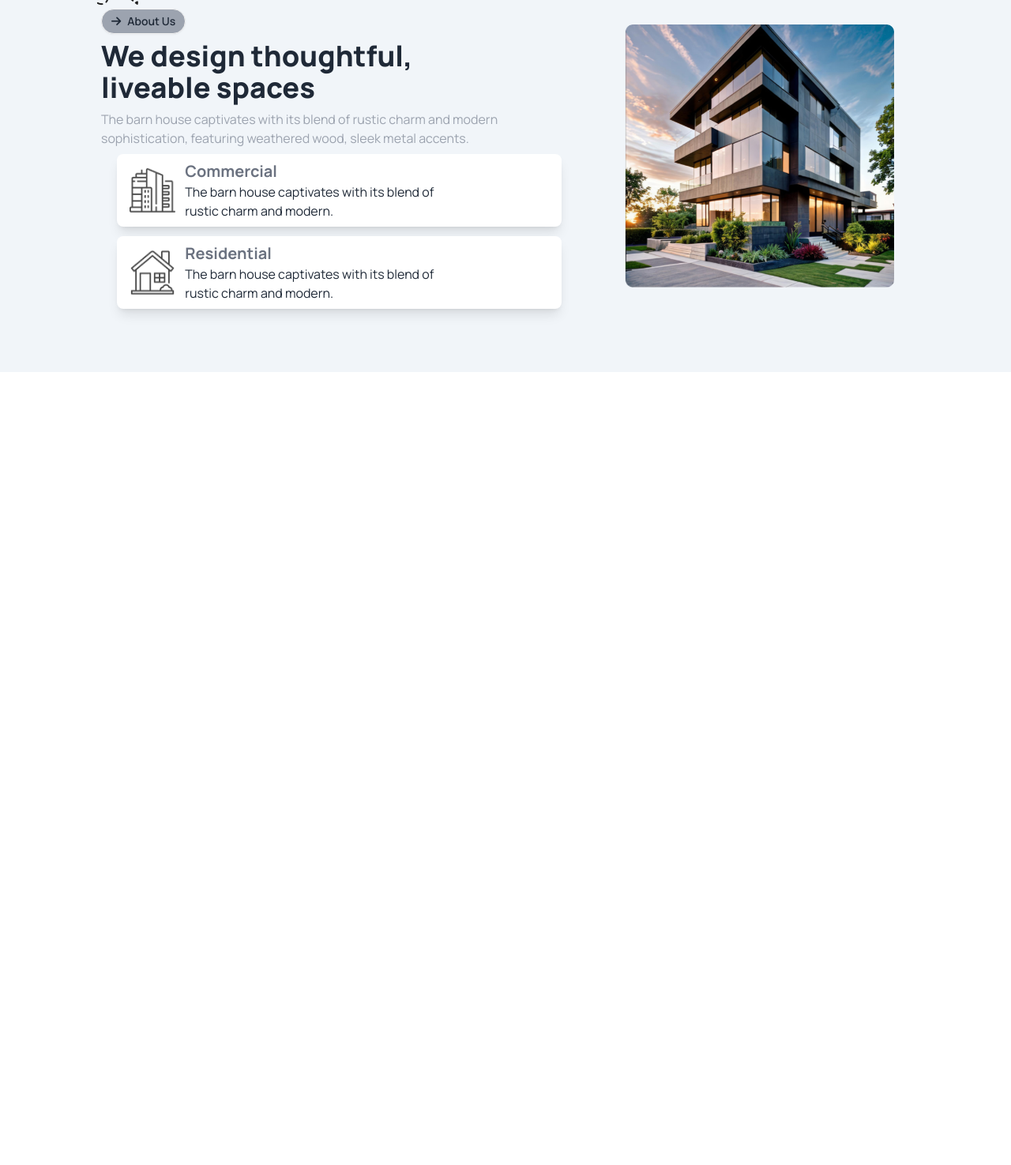
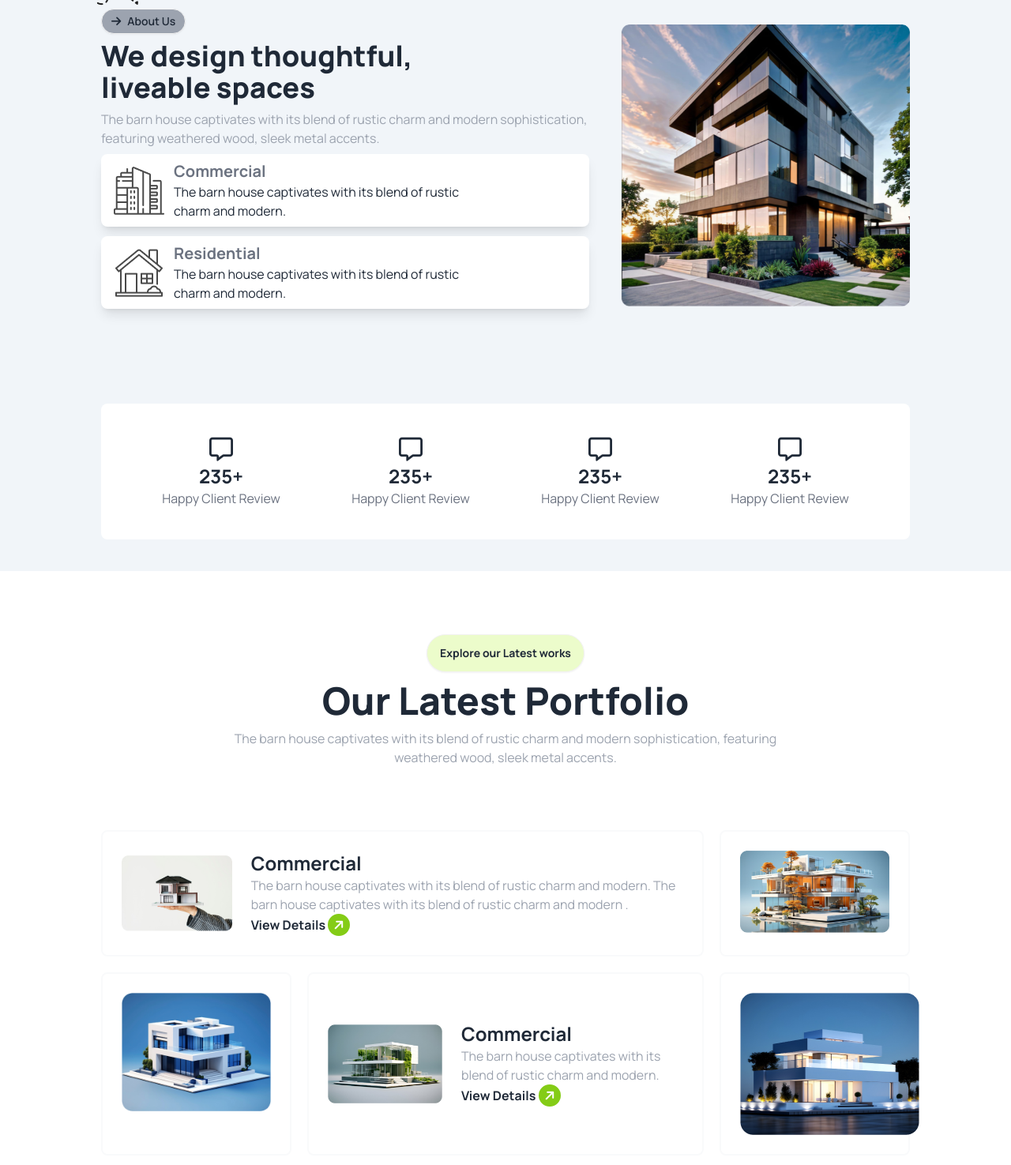
Before and after one commit to Shuvo1543/architechture-landing-page, a plain HTML site: page index.html in a window 1280 px wide. Shown: the part 851-2326 px from the top of the page at 79% size. Before the commit the page ends 1362 px from the top, so only its background shows below. Drawn offline with nearby package versions, Linux system fonts and the light colour scheme.

Commit message:
Added New Section

```diff
--- a/index.html
+++ b/index.html
@@ -130,7 +130,7 @@
 
     <!-- About Us Section Start -->
 
-    <section class="bg-slate-100 my-10">
+    <section class="bg-slate-100 mt-10">
       <div class="max-w-screen-lg mx-auto flex flex-col-reverse md:flex-col lg:flex-row gap-5 lg:gap-10 py-20">
         <!-- About Us Text Content -->
         <div class="space-y-2">
@@ -142,7 +142,7 @@
             <p class="text-gray-400">The barn house captivates with its blend of rustic charm and
               modern sophistication, featuring weathered wood, sleek metal accents.</p>
           </div>
-          <div class="flex flex-col md:flex-row lg:flex-col gap-3 px-5">
+          <div class="flex flex-col md:flex-row lg:flex-col gap-3 px-5 lg:px-0">
             <!-- Card -->
             <div class="flex gap-3 lg:items-center bg-white rounded-lg shadow-lg px-4 py-2">
               <div>
@@ -167,12 +167,90 @@
         </div>
         <!-- About Us Images Content -->
         <div class="lg:mt-7">
-          <img src="images/Rectangle.png" alt="" class="mx-auto px-5">
+          <img src="images/Rectangle.png" alt="" class="mx-auto px-5 lg:px-0">
         </div>
       </div>
     </section>
 
     <!-- About Us Section Start -->
+
+    <!-- Client Review Section Start -->
+     <section class="bg-slate-100 py-10">
+      <div class="max-w-screen-lg mx-auto">
+        <div class="grid grid-cols-1 md:grid-cols-2 lg:grid-cols-4 gap-4 bg-white px-10 py-10 rounded-lg text-center">
+          <div>
+            <i class="fa-regular fa-message text-3xl"></i>
+            <h4 class="text-gray-800 text-2xl font-bold">235+</h4>
+            <p class="text-gray-500">Happy Client Review</p>
+          </div>
+          <div>
+            <i class="fa-regular fa-message text-3xl"></i>
+            <h4 class="text-gray-800 text-2xl font-bold">235+</h4>
+            <p class="text-gray-500">Happy Client Review</p>
+          </div>
+          <div>
+            <i class="fa-regular fa-message text-3xl"></i>
+            <h4 class="text-gray-800 text-2xl font-bold">235+</h4>
+            <p class="text-gray-500">Happy Client Review</p>
+          </div>
+          <div>
+            <i class="fa-regular fa-message text-3xl"></i>
+            <h4 class="text-gray-800 text-2xl font-bold">235+</h4>
+            <p class="text-gray-500">Happy Client Review</p>
+          </div>
+        </div>
+      </div>
+     </section>
+    <!-- Client Review Section End -->
+
+    <!-- Our Portfolio Section -->
+     <section class="bg-white py-20">
+      <div class="max-w-screen-lg mx-auto">
+        <!-- Text Content -->
+        <div class="text-center space-y-3">
+          <button class="btn bg-lime-100 rounded-full font-bold">Explore our Latest works</button>
+          <h2 class="text-5xl font-extrabold">Our Latest Portfolio</h2>
+          <p class="text-gray-400 w-9/12 mx-auto">The barn house captivates with its blend of rustic charm and modern sophistication, featuring weathered wood, sleek metal accents.</p>
+        </div>
+        <!-- Card Items -->
+         <div class="grid grid-cols-4 gap-5 mt-20 px-5 lg:px-0">
+          <div class="p-6 border-2 border-gray-50 col-span-4 lg:col-span-3 flex items-center gap-6 rounded-lg">
+            <div class="">
+              <img src="images/img1.png" alt="" class="mx-auto">
+            </div>
+            <div class="">
+              <h4 class="text-2xl font-bold text-gray-800">Commercial</h4>
+              <p class="text-gray-400">The barn house captivates with its blend of rustic charm and modern. The barn house captivates with its blend of rustic charm and modern .</p>
+              <a href="" class="font-bold">View Details <i
+                class="fa-solid fa-arrow-right w-7 h-7 inline-flex rounded-full items-center justify-center -rotate-45 text-white bg-lime-500"></i></a>
+            </div>
+          </div>
+          <div class="p-6 border-2 border-gray-50 rounded-lg col-span-4 md:col-span-2 lg:col-span-1">
+            <img src="images/img2.png" alt="" class="mx-auto">
+          </div>
+          <div class="p-6 border-2 border-gray-50 rounded-lg col-span-4 md:col-span-2 lg:col-span-1">
+            <img src="images/img3.png" alt="" class="mx-auto">
+          </div>
+          <div class="p-6 border-2 border-gray-50 col-span-4 lg:col-span-2 flex items-center gap-6 rounded-lg">
+            <div>
+              <img src="images/img4.png" alt="" class="mx-auto">
+            </div>
+            <div>
+              <h4 class="text-2xl font-bold text-gray-800">Commercial</h4>
+              <p class="text-gray-400">The barn house captivates with its blend of rustic charm and modern. </p>
+              <a href="" class="font-bold">View Details <i
+                class="fa-solid fa-arrow-right w-7 h-7 inline-flex rounded-full items-center justify-center -rotate-45 text-white bg-lime-500"></i></a>
+            </div>
+          </div>
+          <div class="p-6 border-2 border-gray-50 rounded-lg col-span-4 md:col-span-2 lg:col-span-1">
+            <img src="images/img5.png" alt="" class="max-w-screen-sm mx-auto">
+          </div>
+          <div class="p-6 border-2 border-gray-50 rounded-lg col-span-4 md:col-span-2 lg:col-span-1 lg:hidden">
+            <img src="images/img3.png" alt="" class="mx-auto">
+          </div>
+         </div>
+      </div>
+     </section>
 
   </main>
   <!-- Main Section End -->
```
